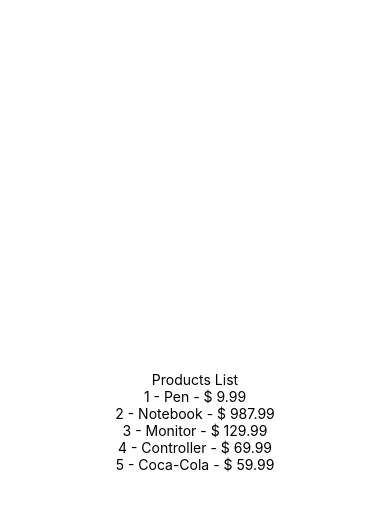
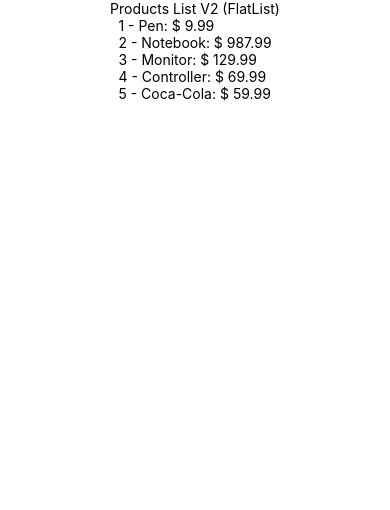
Before and after one commit to heyimleaf/react-native-course, a React Native app in the folder Exercicios/: screen / in a window 390 px wide. Shown: the top 510 px of the page. Built offline with nearby package versions, Linux system fonts and the light colour scheme.

Commit message:
feat: rendering list with flatlist

```diff
--- a/Exercicios/src/App.js
+++ b/Exercicios/src/App.js
@@ -2,7 +2,9 @@ import React from 'react';
 import {StyleSheet, SafeAreaView} from 'react-native';
 import LoggedUser from './components/LoggedUser';
 import User from './components/LoggedUser';
-import ProductsList from './components/products/ProductsList';
+import ProductsListV2 from './components/products/ProductsListV2';
+
+//import ProductsList from './components/products/ProductsList';
 // import Family from './components/relation/Family';
 // import Member from './components/relation/Member';
 // import OddEven from './components/OddEven';
@@ -31,8 +33,10 @@ import ProductsList from './components/products/ProductsList';
 
 export default () => (
   <SafeAreaView style={style.App}>
+    <ProductsListV2 />
+
+    {/* <Button />
     <ProductsList />
-    {/* <Button />
     <LoggedUser user={{name: 'Luiz', email: 'jobs.lugui@gmail.com'}} />
     <Family>
       <Member name="Luiz" lastname="Carlos" />
--- /dev/null
+++ b/Exercicios/src/components/products/ProductsListV2.js
@@ -0,0 +1,24 @@
+import React from 'react';
+import {View, Text, FlatList} from 'react-native';
+import products from './products';
+export default (props) => {
+  const productRender = ({item: p}) => {
+    return (
+      <Text>
+        {p.id} - {p.name}: $ {p.price}
+      </Text>
+    );
+  };
+
+  return (
+    <>
+      <Text>Products List V2 (FlatList)</Text>
+
+      <FlatList
+        data={products}
+        keyExtractor={(i) => `${i.id}`}
+        renderItem={productRender}
+      />
+    </>
+  );
+};
```
